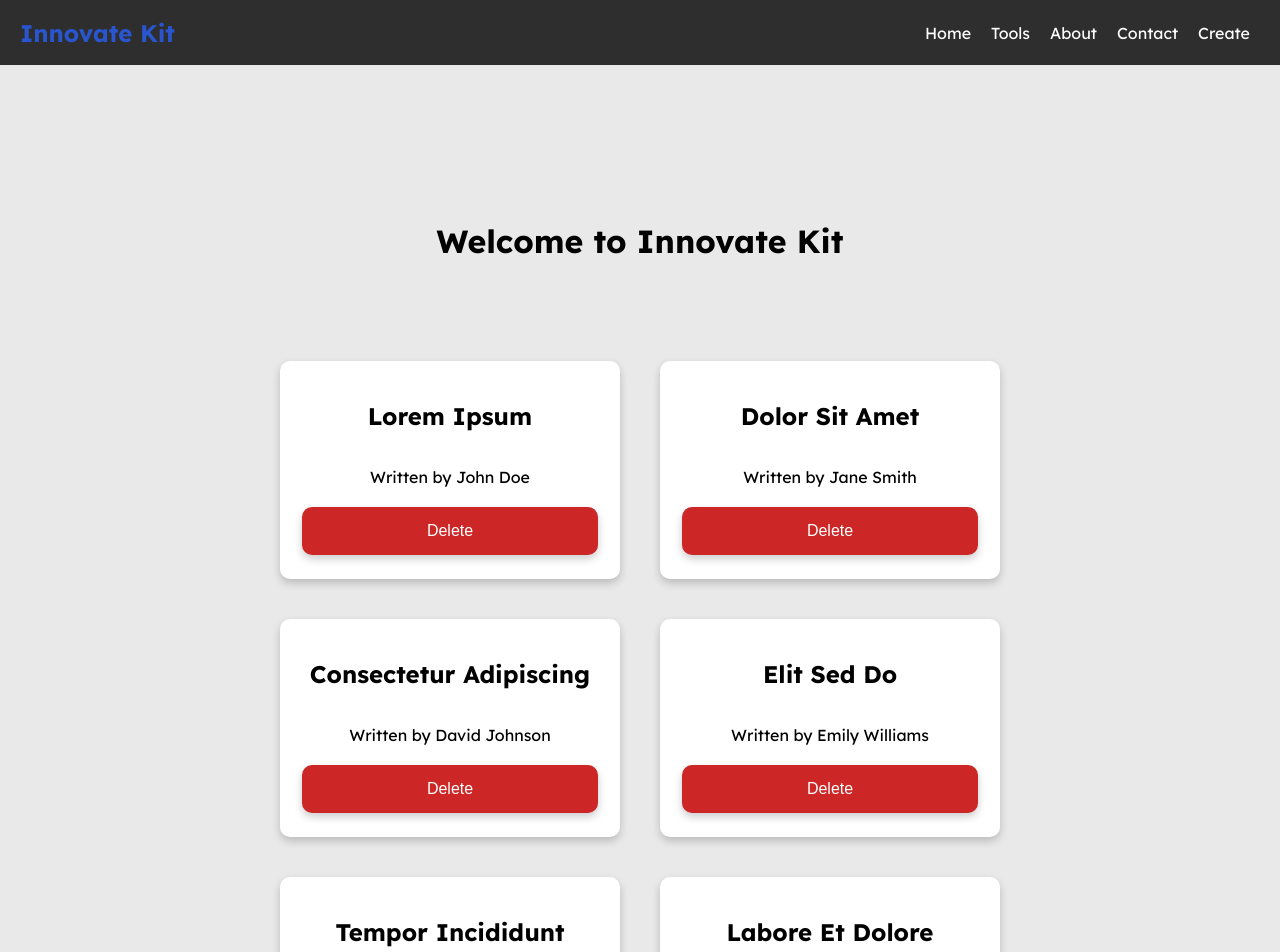
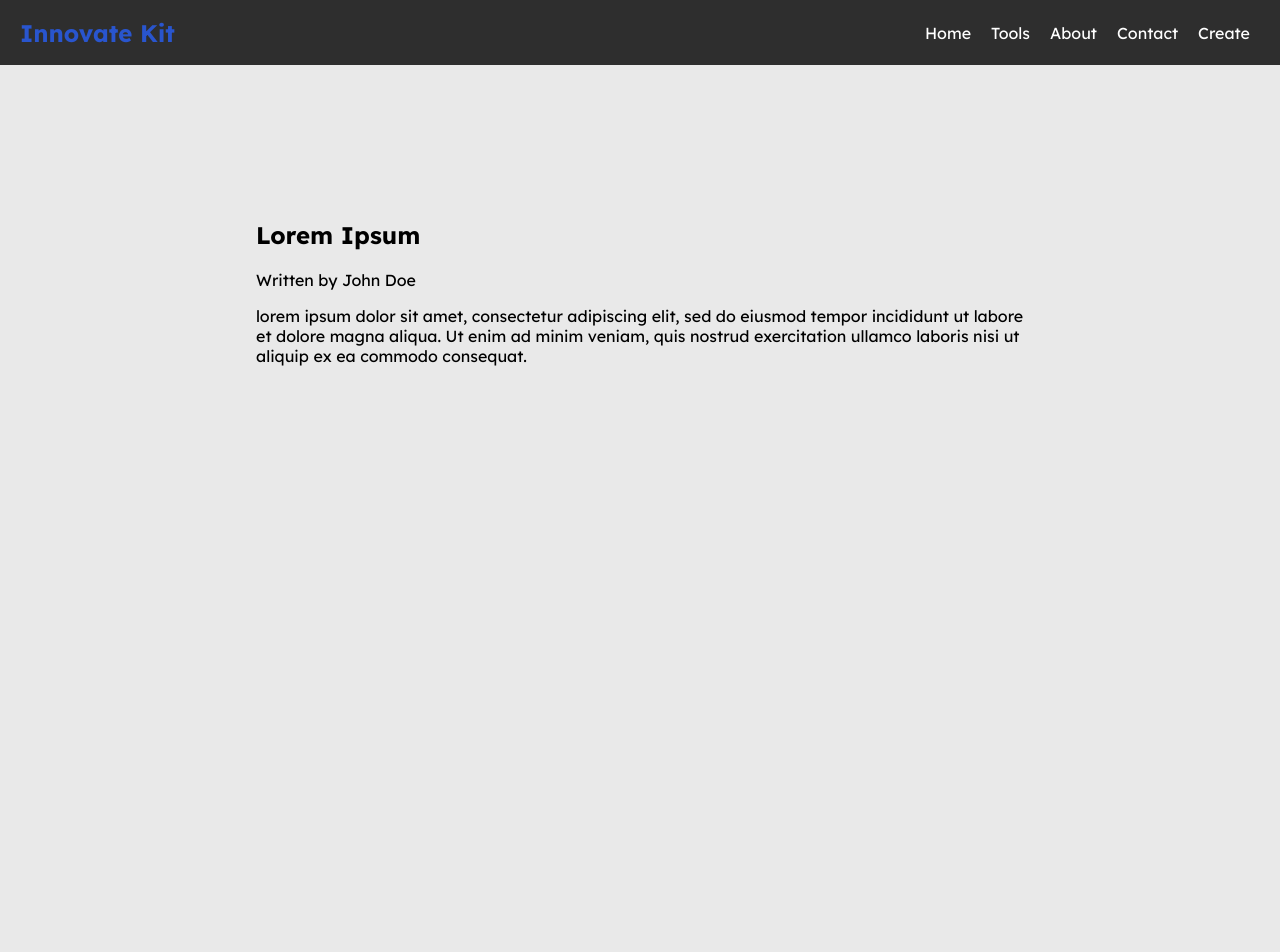
Before and after one commit to Xorbite/ReactDemo, a React (Create React App) app in the folder innovate-kit/: page /blogs/1 in a window 1280 px wide. Shown: the top 952 px of the page. Built offline with nearby package versions, Linux system fonts and the light colour scheme; data requests are answered from the project's data file.

Commit message:
Added a new blogDetails component, implemented a way to identify the individual blogs/articles, implemented a new way to handle Links within the react app and reused the useFetch method within the BlogDetails component to show the actual data of each individual blog

```diff
--- a/innovate-kit/data/db.json
+++ b/innovate-kit/data/db.json
@@ -4,70 +4,70 @@
             "id": 1,
             "title": "Lorem Ipsum",
             "author": "John Doe",
-            "content": "Lorem ipsum dolor sit amet, consectetur adipiscing elit.",
+            "content": "lorem ipsum dolor sit amet, consectetur adipiscing elit, sed do eiusmod tempor incididunt ut labore et dolore magna aliqua. Ut enim ad minim veniam, quis nostrud exercitation ullamco laboris nisi ut aliquip ex ea commodo consequat.",
             "date": "2022-01-01"
         },
         {
             "id": 2,
             "title": "Dolor Sit Amet",
             "author": "Jane Smith",
-            "content": "Dolor sit amet, consectetur adipiscing elit.",
+            "content": "lorem ipsum dolor sit amet, consectetur adipiscing elit, sed do eiusmod tempor incididunt ut labore et dolore magna aliqua. Ut enim ad minim veniam, quis nostrud exercitation ullamco laboris nisi ut aliquip ex ea commodo consequat.",
             "date": "2022-01-02"
         },
         {
             "id": 3,
             "title": "Consectetur Adipiscing",
             "author": "David Johnson",
-            "content": "Consectetur adipiscing elit, sed do eiusmod tempor incididunt ut labore et dolore magna aliqua.",
+            "content": "lorem ipsum dolor sit amet, consectetur adipiscing elit, sed do eiusmod tempor incididunt ut labore et dolore magna aliqua. Ut enim ad minim veniam, quis nostrud exercitation ullamco laboris nisi ut aliquip ex ea commodo consequat.",
             "date": "2022-01-03"
         },
         {
             "id": 4,
             "title": "Elit Sed Do",
             "author": "Emily Williams",
-            "content": "Elit sed do eiusmod tempor incididunt ut labore et dolore magna aliqua.",
+            "content": "lorem ipsum dolor sit amet, consectetur adipiscing elit, sed do eiusmod tempor incididunt ut labore et dolore magna aliqua. Ut enim ad minim veniam, quis nostrud exercitation ullamco laboris nisi ut aliquip ex ea commodo consequat.",
             "date": "2022-01-04"
         },
         {
             "id": 5,
             "title": "Tempor Incididunt",
             "author": "Michael Brown",
-            "content": "Tempor incididunt ut labore et dolore magna aliqua.",
+            "content": "lorem ipsum dolor sit amet, consectetur adipiscing elit, sed do eiusmod tempor incididunt ut labore et dolore magna aliqua. Ut enim ad minim veniam, quis nostrud exercitation ullamco laboris nisi ut aliquip ex ea commodo consequat.",
             "date": "2022-01-05"
         },
         {
             "id": 6,
             "title": "Labore Et Dolore",
             "author": "Jessica Davis",
-            "content": "Labore et dolore magna aliqua. Ut enim ad minim veniam.",
+            "content": "lorem ipsum dolor sit amet, consectetur adipiscing elit, sed do eiusmod tempor incididunt ut labore et dolore magna aliqua. Ut enim ad minim veniam, quis nostrud exercitation ullamco laboris nisi ut aliquip ex ea commodo consequat.",
             "date": "2022-01-06"
         },
         {
             "id": 7,
             "title": "Magna Aliqua",
             "author": "Christopher Wilson",
-            "content": "Magna aliqua. Ut enim ad minim veniam, quis nostrud exercitation ullamco laboris nisi ut aliquip ex ea commodo consequat.",
+            "content": "lorem ipsum dolor sit amet, consectetur adipiscing elit, sed do eiusmod tempor incididunt ut labore et dolore magna aliqua. Ut enim ad minim veniam, quis nostrud exercitation ullamco laboris nisi ut aliquip ex ea commodo consequat.",
             "date": "2022-01-07"
         },
         {
             "id": 8,
             "title": "Ut Enim Ad Minim",
             "author": "Olivia Martinez",
-            "content": "Ut enim ad minim veniam, quis nostrud exercitation ullamco laboris nisi ut aliquip ex ea commodo consequat.",
+            "content": "lorem ipsum dolor sit amet, consectetur adipiscing elit, sed do eiusmod tempor incididunt ut labore et dolore magna aliqua. Ut enim ad minim veniam, quis nostrud exercitation ullamco laboris nisi ut aliquip ex ea commodo consequat.",
             "date": "2022-01-08"
         },
         {
             "id": 9,
             "title": "Quis Nostrud Exercitation",
             "author": "Daniel Anderson",
-            "content": "Quis nostrud exercitation ullamco laboris nisi ut aliquip ex ea commodo consequat.",
+            "content": "lorem ipsum dolor sit amet, consectetur adipiscing elit, sed do eiusmod tempor incididunt ut labore et dolore magna aliqua. Ut enim ad minim veniam, quis nostrud exercitation ullamco laboris nisi ut aliquip ex ea commodo consequat.",
             "date": "2022-01-09"
         },
         {
             "id": 10,
             "title": "Ullamco Laboris Nisi",
             "author": "Sophia Taylor",
-            "content": "Ullamco laboris nisi ut aliquip ex ea commodo consequat.",
+            "content": "lorem ipsum dolor sit amet, consectetur adipiscing elit, sed do eiusmod tempor incididunt ut labore et dolore magna aliqua. Ut enim ad minim veniam, quis nostrud exercitation ullamco laboris nisi ut aliquip ex ea commodo consequat.",
             "date": "2022-01-10"
         }
     ]
--- a/innovate-kit/src/App.js
+++ b/innovate-kit/src/App.js
@@ -2,7 +2,8 @@ import logo from './logo.svg';
 import Navbar from './components/Navbar'
 import Home from './components/Home'
 import Create from './components/Create'
-import { BrowserRouter as Router, Route, Routes, Link } from 'react-router-dom';
+import { BrowserRouter as Router, Route, Routes } from 'react-router-dom';
+import BlogDetails from './components/BlogDetails';
 
 function App() {
 
@@ -27,6 +28,9 @@ function App() {
             <Route path="/create" element= {
               <Create />
             } />
+            <Route path="/blogs/:id" element= {
+              <BlogDetails />
+            } />
             </Routes>
           </div>
         </div>
--- /dev/null
+++ b/innovate-kit/src/components/BlogDetails.js
@@ -0,0 +1,35 @@
+import { useParams } from "react-router-dom";
+import useFetch from "../functions/useFetch";
+
+const BlogDetails = () => {
+
+    // The useParams hook is used to access the parameters from the URL. The useParams hook is a named export from the react-router-dom library.
+    // The useParams hook returns an object that contains the key/value pairs of the URL parameters. The key is the name of the parameter and the value is the value of the parameter.
+    // We are passing in the id of the blog post from the URL to the BlogDetails component. We are then using the useParams hook to get the id of the blog post.
+    const { id } = useParams();
+    // Here we are destructuring the object that is returned from the useFetch function. We are getting the data, error, and isPending state values from the object that is returned from the useFetch function.
+    // We are basically grabbing the data, error, and isPending state values from the object that is returned from the useFetch function. We are then using the data, error, and isPending state values to display the blog post details.
+    const { externalData: blog, error, isPending } = useFetch('http://localhost:8000/blogs/' + id);
+
+    return (
+        // The Blog Details component is used to display the details of a single blog post. The Blog Details component receives the blog id from the URL using the useParams hook.
+        <div className="blog-details">
+            {/* The isPending state value is used to display a loading message while the data is being fetched from the API. The loading message is displayed if the isPending state value is true. */}
+            {/* Basically this is gonna show the loading message if the data is still being fetched from the API. If it's true then show 'Loading...' */}
+            { isPending && <div>Loading...</div>}
+            {/* The error message is displayed if there is an error in fetching the data from the API. The error message is displayed if the error state value is not null. */}
+            { error && <div>{ error }</div> }
+            {/* The blog post details are displayed if the blog post is fetched successfully. The blog post details are displayed if the blog state value is not null. */}
+            {/* If the blog is fetched, then show the correspondent data */}
+            { blog && (
+                <article>
+                    <h2>{ blog.title }</h2>
+                    <p>Written by { blog.author }</p>
+                    <div>{ blog.content }</div>
+                </article>
+            )}
+        </div>
+    );
+}
+
+export default BlogDetails;
--- a/innovate-kit/src/components/BlogList.js
+++ b/innovate-kit/src/components/BlogList.js
@@ -1,5 +1,8 @@
+import { Link } from 'react-router-dom';
+
 // We receive the passed in data using "props" parameter from the parent component and then we can use it in the child component. We can then use the data to display the blog posts in the BlogList component.
-// The "props" parameter is an object that contains all the properties passed to the component. If we want to pass specific data to be received, we can specfy which data we want to access by using the names instead of the whole "props" object itself.
+// The "props" parameter is an object that contains all the properties passed to the component. If we want to pass specific data to be received,
+// we can specfy which data we want to access by using the names instead of the whole "props" object itself like in the case for blogs, title, handleDelete.
 
 const BlogList = ({blogs, title, handleDelete }) => {
 
@@ -18,8 +21,12 @@ const BlogList = ({blogs, title, handleDelete }) => {
                 // The key value should be unique for each item in the array. The key value is used by React to keep track of the items in the array and to update the items in the array efficiently.
                 <div className="blogs-items">
                     <div className="blog-card" key={blog.id}>
-                        <h2>{ blog.title }</h2>
-                        <p>Written by {blog.author}</p>
+                        {/* // Here we are using the Link component from the react-router-dom library to link to the BlogDetails component.
+                        The Link component is used to create a link to different pages in the application using the correspondent blog ids. */}
+                        <Link to={`/blogs/${blog.id}`}>
+                            <h2>{ blog.title }</h2>
+                            <p>Written by {blog.author}</p>
+                        </Link>
                         {/* We are firing an anonymous function here to execute the handleDelete function */}
                         <button className='del-btn' onClick={() => handleDelete(blog.id)}>Delete</button>
                     </div>
--- a/innovate-kit/src/components/Home.js
+++ b/innovate-kit/src/components/Home.js
@@ -23,8 +23,9 @@ const Home = () => {
     return (
         <div className="home">
             <h1>Welcome to Innovate Kit</h1>
+            {/* We are injecting jsx code with the curly braces and by using the && operator is we are conditionally rendering the respective messages */}
 
-
+            {/* The isPending state value is used to display a loading message while the data is being fetched from the API. The loading message is displayed if the isPending state value is true. */}
             { isPending && <div>Loading...</div>}
             {/* The error message is displayed if there is an error in fetching the data from the API. The error message is displayed if the error state value is not null. */}
             { error && <div>{ error }</div> }
@@ -32,6 +33,7 @@ const Home = () => {
             {/* We can pass in a title with "title='All Blogs'" by just adding this behind "{blogs}"*/}
             {/* The "blogs=" property can be called whatever, the value is a dynamic value which is the actual blogs prop from the useState function */}
             {/* Conditional templating in React. The logical and evaluates the left first, if it is false it never bothers with the rights and therefore it doesn't output anything */}
+            {/* We are passing the blogs, title, and handleDelete function as props to the BlogList component. We are then using the props in the BlogList component to display the blog posts. */}
             { blogs && <BlogList blogs={blogs}/>}
             {/* We can reuse the prop like below */}
             {/* <BlogList blogs={blogs.filter((blog)=> blog.author === 'Yaz')} title="Test"/>  */}
--- a/innovate-kit/src/components/Navbar.js
+++ b/innovate-kit/src/components/Navbar.js
@@ -5,7 +5,9 @@ const Navbar = () => {
     return (
         <nav className="navbar">
             <div className="logo">
-                <h1>Innovate Kit</h1>
+                <Link to="/blogs">
+                    <h1>Innovate Kit</h1>
+                </Link>
             </div>
             <div className="links">
                 <ul>
--- a/innovate-kit/src/functions/useFetch.js
+++ b/innovate-kit/src/functions/useFetch.js
@@ -55,7 +55,7 @@ const useFetch = (url) => {
                 })
                 .catch(err => {
                     if (err.name === 'AbortError') {
-                        console.log('fetch aborted');
+                        console.log('Fetch has been aborted');
                     } else {
                         setIsPending(false);
                         setError(err.message);
@@ -64,7 +64,7 @@ const useFetch = (url) => {
         }, 1000);
 
         // The return statement is used to clean up the useEffect hook. The return statement is a function that is called when the component unmounts.
-        // For example when the component is removed from the DOM.Like switching to another page.
+        // For example when the component is removed from the DOM. Like switching to another page.
         return () => abortController.abort();
 
 
--- a/innovate-kit/src/index.css
+++ b/innovate-kit/src/index.css
@@ -20,6 +20,9 @@ body {
   z-index: 1000;
 }
 
+.navbar div a {
+  text-decoration: none;
+}
 
 .navbar li {
   list-style: none;
@@ -60,6 +63,17 @@ body {
   margin: auto;
   max-width: auto;
   width: 80%;
+  background-color: rgb(233, 233, 233);
+}
+
+.blog-details {
+  justify-content: left;
+  align-items: left;
+  text-align: left;
+  height: 100vh;
+  margin: auto;
+  max-width: auto;
+  width: 60%;
   background-color: rgb(233, 233, 233);
 }
 
@@ -115,6 +129,15 @@ body {
   align-items: center;
 }
 
+.blog-card:hover {
+  scale: 1.1;
+  transition: all 0.3s ease;
+}
+
+.blog-card:not(:hover){
+  transition: all 0.3s ease;
+}
+
 .blog-card {
   background-color: white;
   border-radius: 10px;
@@ -126,3 +149,17 @@ body {
   flex-direction: column;
   justify-content: space-between;
 }
+
+.blog-card a {
+  text-decoration: none;
+  color: black;
+}
+
+.blog-card a:hover {
+  color: #2955ce;
+  transition: all 0.3s ease;
+}
+
+.blog-card a:not(:hover){
+  transition: all 0.3s ease;
+}
```
